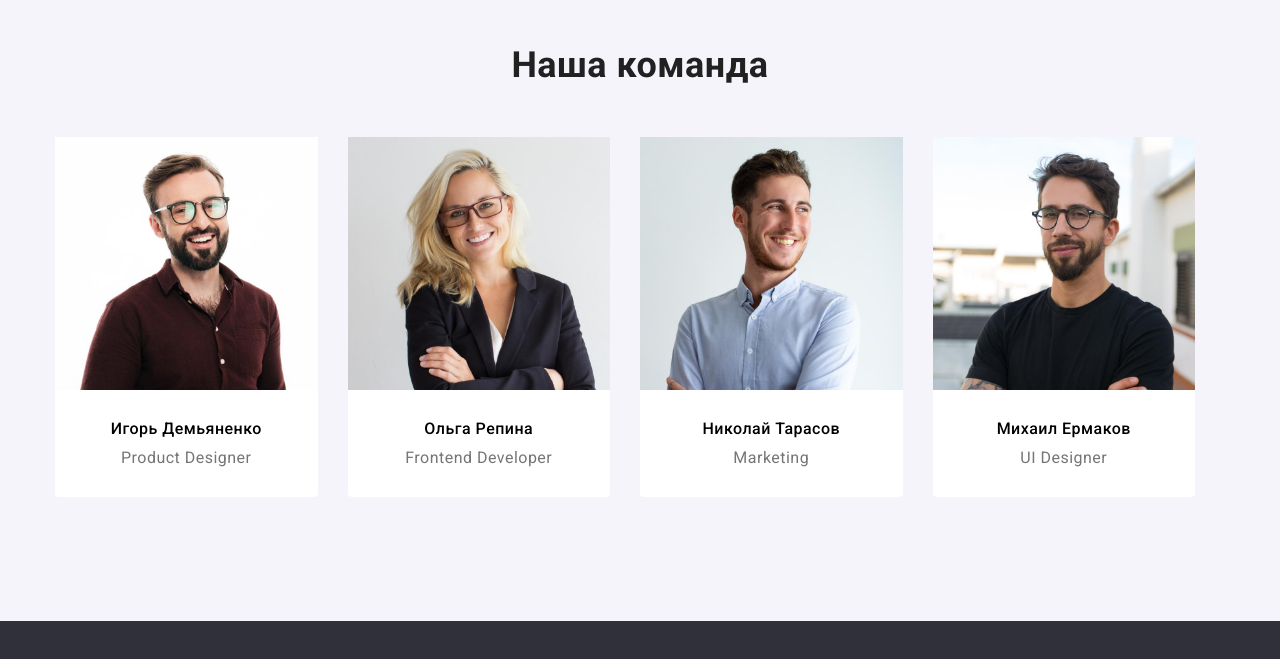
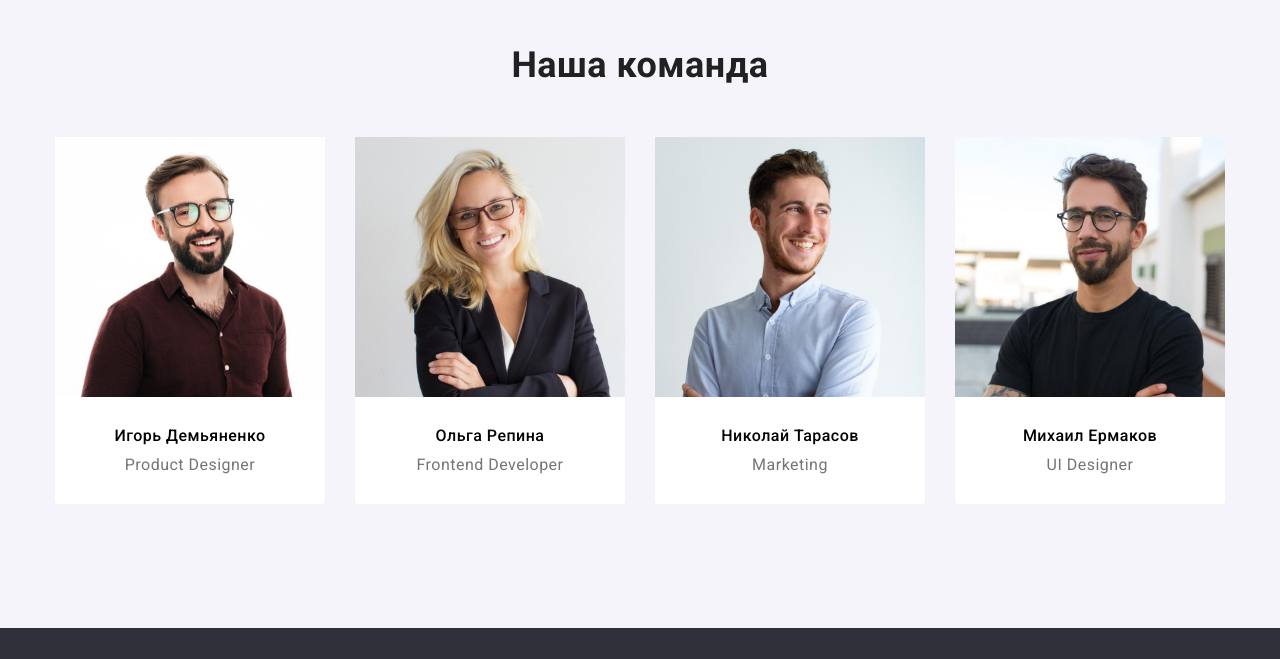
Before and after one commit to Fareniuk-Roma/goit-markup-hw-03, a plain HTML site: page index.html in a window 1280 px wide. Shown: the part 1500-2159 px from the top of the page. Drawn offline with nearby package versions, Linux system fonts and the light colour scheme.

Commit message:
исправление дз3

```diff
--- a/css/styles.css
+++ b/css/styles.css
@@ -219,7 +219,7 @@ ul {
   margin-right: 30px;
 }
 .card {
-  flex-basis: calc(100% / 4 - 30px);
+  flex-basis: calc(100% / 3 - 30px);
   margin-bottom: 30px;
   background-color: var(--logo-text-footer-color);
   border-radius: 0px 0px 4px 4px;
```
